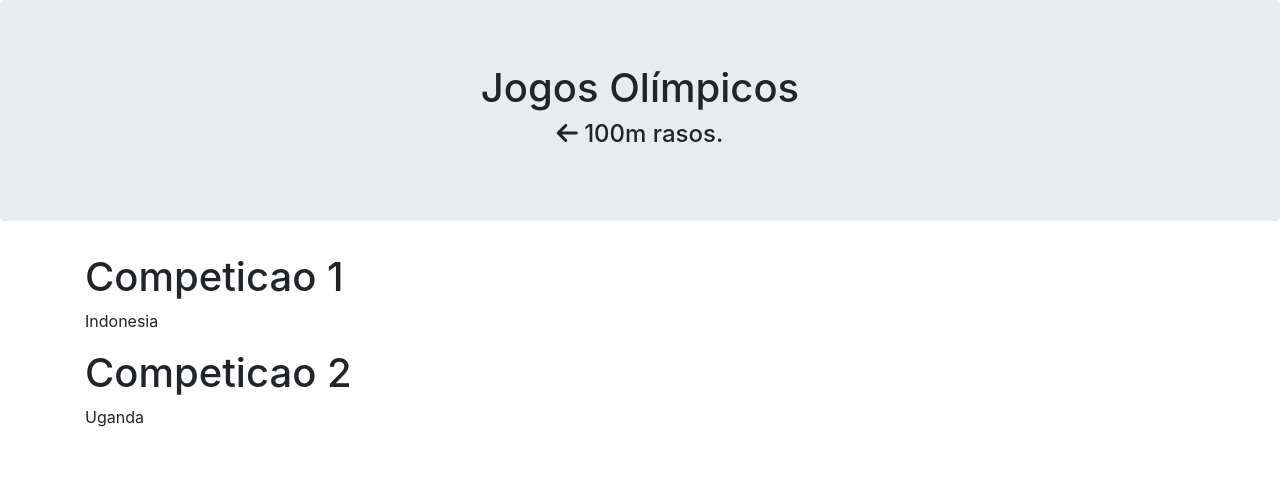
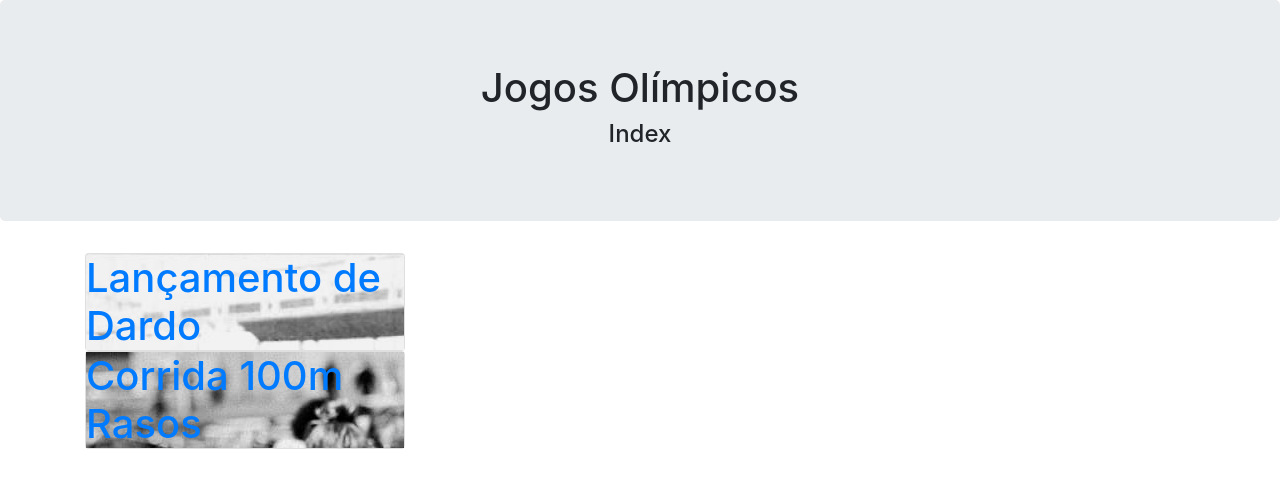
Before and after one commit to WallaceQueiros/jogos-olimpicos-flask, a Flask app: page / in a window 1280 px wide. Shown: the top 488 px of the page. Run offline with Flask 2, Linux system fonts and the light colour scheme; some libraries are stand-ins or nearby versions.

Commit message:
Criando templates e routes

```diff
--- a/app.py
+++ b/app.py
@@ -5,11 +5,12 @@ app = Flask(__name__)
 @app.route('/')
 def index():
     m = ms()
-    modalidade = m['corrida']
-    print(type(modalidade))
-    print(modalidade.competicoes)
-    return render_template('index.html', modalidade=modalidade)
+    return render_template('index.html', modalidades=m)
 
+@app.route('/<modalidade>')
+def competicoes(modalidade):
+    m = ms()[modalidade]
+    return render_template('competicoes.html', modalidade=m, competicoes=m.competicoes)
 
 
 if __name__ == '__main__':
--- a/static/data/competicao.json
+++ b/static/data/competicao.json
@@ -1,8 +1,8 @@
 {
   "corrida": {
     "id": "corrida",
-    "titulo": "100m rasos.",
-    "image": "static/images/athletes-competition-people-public-domain.jpg",
+    "titulo": "Corrida 100m Rasos",
+    "image": "images/athletes-competition-people-public-domain.jpg",
     "competicoes": [
       {
         "id": "1",
@@ -25,7 +25,7 @@
   "dardo": {
     "id": "dardo",
     "titulo": "Lançamento de Dardo",
-    "image": "static/images/7636333650_131e30119b_c.jpg",
+    "image": "images/7636333650_131e30119b_c.jpg",
     "competicoes": []
   }
 }
--- /dev/null
+++ b/templates/base.html
@@ -0,0 +1,32 @@
+<!DOCTYPE html>
+<html>
+    <head>
+        <meta charset="utf-8" />
+        <meta name="viewport" content="width=device-width, initial-scale=1" />
+        <link rel="stylesheet" href="https://maxcdn.bootstrapcdn.com/bootstrap/4.5.2/css/bootstrap.min.css"/>
+        <link rel="stylesheet" href="{{ url_for('static', filename='style/base.css') }}" />
+        <script src="https://ajax.googleapis.com/ajax/libs/jquery/3.5.1/jquery.min.js"></script>
+        <script src="https://cdnjs.cloudflare.com/ajax/libs/popper.js/1.16.0/umd/popper.min.js"></script>
+        <script src="https://maxcdn.bootstrapcdn.com/bootstrap/4.5.2/js/bootstrap.min.js"></script>
+        <script src="https://kit.fontawesome.com/a076d05399.js" crossorigin="anonymous"></script>
+        <title> {% block titulo %}{% endblock %}</title>
+        {% block head %}
+
+        {% endblock %}
+    </head>
+    <body>
+        <div class="jumbotron text-center">
+            <h1>{{ self.titulo() }}</h1>
+            {% block pageheader %}
+                <h4>{% block subtitulo %}{% endblock %}</h4>
+                <h8>{% block icone %}{% endblock %}</h8>
+            {% endblock %}
+            </div>
+            <div class="container">
+                {% block content %}
+                {% endblock %}
+            </div>
+    </body>
+    {% block scripts %}
+    {% endblock %}
+</html>
--- a/templates/index.html
+++ b/templates/index.html
@@ -1,34 +1,19 @@
-<!DOCTYPE html>
-<html>
-  <head>
-    <meta charset="utf-8" />
-    <meta name="viewport" content="width=device-width, initial-scale=1" />
-    <link
-      rel="stylesheet"
-      href="https://maxcdn.bootstrapcdn.com/bootstrap/4.5.2/css/bootstrap.min.css"
-    />
-    <script src="https://ajax.googleapis.com/ajax/libs/jquery/3.5.1/jquery.min.js"></script>
-    <script src="https://cdnjs.cloudflare.com/ajax/libs/popper.js/1.16.0/umd/popper.min.js"></script>
-    <script src="https://maxcdn.bootstrapcdn.com/bootstrap/4.5.2/js/bootstrap.min.js"></script>
-    <script
-      src="https://kit.fontawesome.com/a076d05399.js"
-      crossorigin="anonymous"
-    ></script>
-  </head>
-  <body>
-    <div class="jumbotron text-center">
-      <h1>Jogos Olímpicos</h1>
-      <h4>
-        <i class="fa fa-arrow-left" aria-hidden="true"></i> {{ modalidade.titulo
-        }}
-      </h4>
-    </div>
+{% extends "base.html" %}
+{% block titulo %}Jogos Olímpicos{% endblock %}
+{% block subtitulo %}Index{% endblock %}
+{% block head %}<link rel="stylesheet" href="{{ url_for('static', filename='style/index.css') }}" />{% endblock %}
+{% block pageheader %}
+    {{ super() }}
+{% endblock %}
+{% block content %}
+    {% for modalidade in modalidades.data %}
+        <a href="/{{ modalidade.id }}">
+            <div class="card" style="width: 20rem;">
+                <div class="card-img-caption" style="background-image:url({{ url_for('static', filename=modalidade.img) }})">
+                    <h1 class="card-text">{{ modalidade.titulo }}</h1>
+                </div>
+            </div>
 
-    <div class="container">
-      {% for competicao in modalidade.competicoes %}
-      <h1>{{ competicao.nome }}</h1>
-      <p>{{ competicao.local }}</p>
-      {% endfor %}
-    </div>
-  </body>
-</html>
+        </a>
+    {% endfor %}
+{% endblock %}
```
Also changed, not shown: templates/competicoes.html (added, +13 -0 lines), static/images/7636333650_131e30119b_c.jpg (added), static/images/athletes-competition-people-public-domain.jpg (added), static/style/base.css (added), static/style/competicoes.css (added), static/style/index.css (added).
